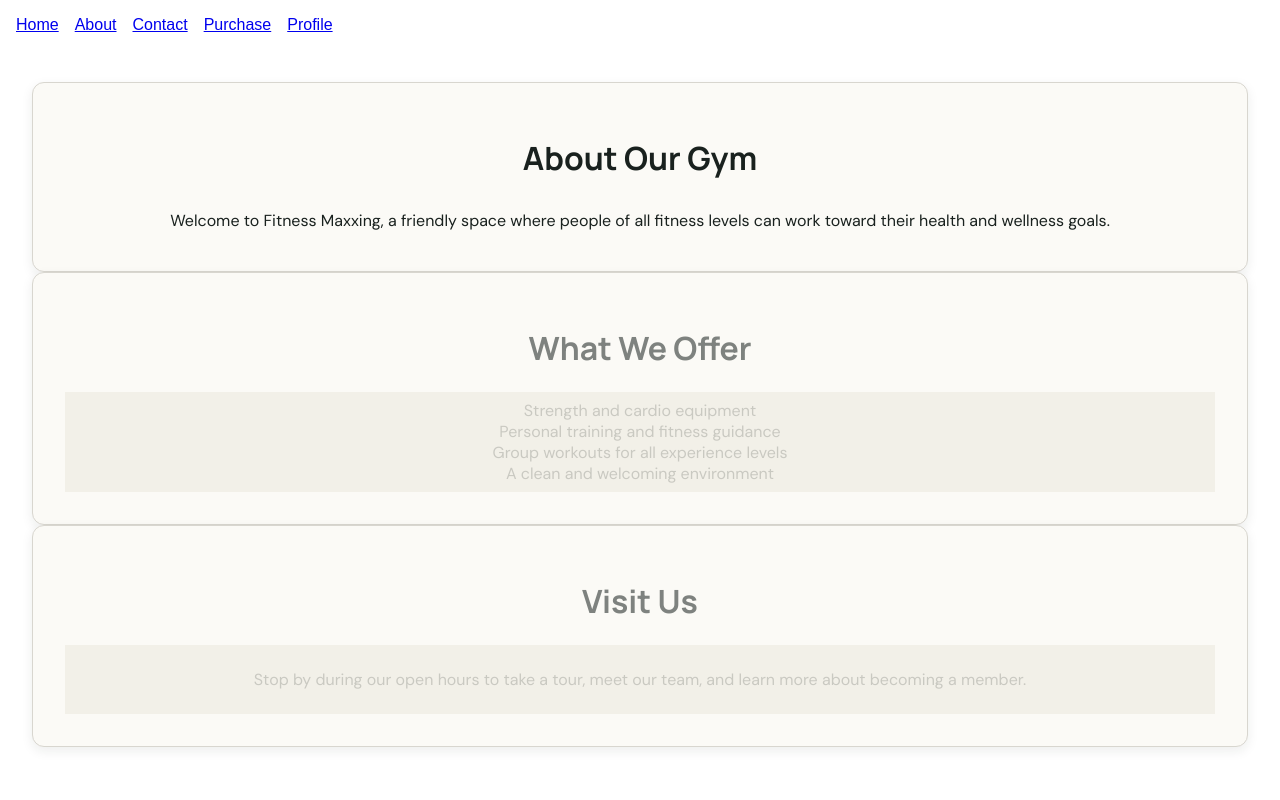
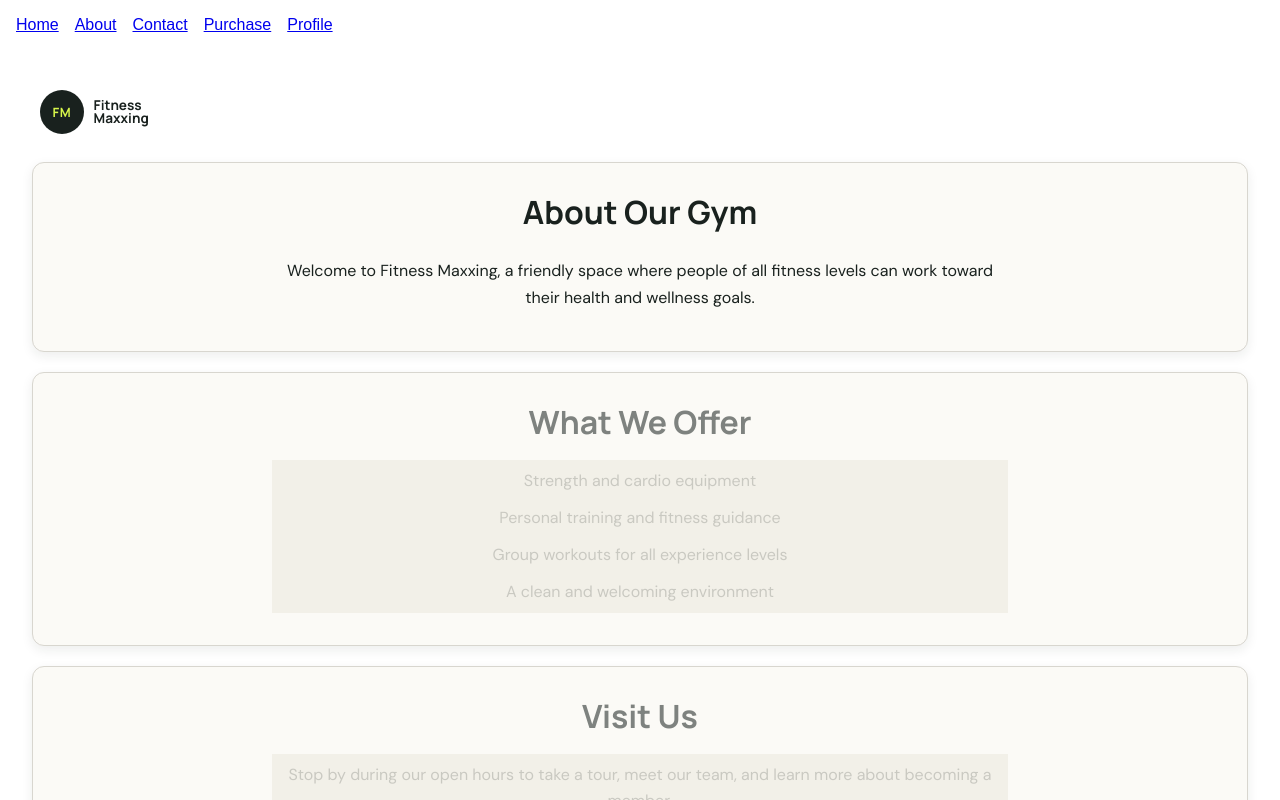
Before and after one commit to jaydonkc/h4i-calpoly-team7, a Next.js app: page /gym-info in a window 1280 px wide. Shown: the top 800 px of the page. Built offline with nearby package versions, Linux system fonts and the light colour scheme.

Commit message:
fix: styling fix to be readable and hours/location fixed

```diff
--- a/src/app/gym-info/info.css
+++ b/src/app/gym-info/info.css
@@ -1,4 +1,39 @@
 @import url("https://fonts.googleapis.com/css2?family=DM+Sans:wght@400;500;600;700&family=Manrope:wght@400;500;600;700&display=swap");
+
+.fitness-page {
+	position: relative;
+	padding-top: 6rem;
+}
+
+.fitness-logo {
+	position: absolute;
+	top: 1.5rem;
+	left: 1.5rem;
+	display: flex;
+	align-items: center;
+	gap: 0.6rem;
+	color: #19211e;
+	font-family: "Manrope", sans-serif;
+}
+
+.fitness-logo-mark {
+	display: grid;
+	width: 2.75rem;
+	height: 2.75rem;
+	place-items: center;
+	border-radius: 50%;
+	background-color: #19211e;
+	color: #d8f64b;
+	font-size: 0.8rem;
+	font-weight: 700;
+	letter-spacing: 0.05em;
+}
+
+.fitness-logo-name {
+	font-size: 0.85rem;
+	font-weight: 700;
+	line-height: 0.95;
+}
 
 .info {
 	max-width: 1200px;
@@ -13,9 +48,15 @@
 	box-shadow: 0 4px 12px rgba(25, 33, 30, 0.08);
 }
 
+.info + .info {
+	margin-top: 1.25rem;
+}
+
 .info h1 {
+	margin: 0 0 1.25rem;
 	font-family: "Manrope", sans-serif;
 	color: #19211e;
+	line-height: 1.1;
 	opacity: 0.55;
 	transition: opacity 0.3s ease;
 }
@@ -35,9 +76,12 @@
 
 .gym-details {
 	position: relative;
+	max-width: 720px;
+	margin: 0 auto;
 	max-height: 300px;
 	overflow: hidden;
 	padding: 0.5rem;
+	line-height: 1.65;
 }
 
 .gym-details::after {
@@ -62,7 +106,26 @@
 	list-style: none;
 }
 
+.offer-info li + li {
+	margin-top: 0.65rem;
+}
+
+.visit-info p {
+	margin: 0;
+}
+
 .info:hover .gym-details::after,
 .info:focus-within .gym-details::after {
 	opacity: 0;
 }
+
+@media (max-width: 760px) {
+	.fitness-page {
+		padding-top: 5.25rem;
+	}
+
+	.fitness-logo {
+		top: 1rem;
+		left: 1rem;
+	}
+}
--- a/src/app/gym-info/page.tsx
+++ b/src/app/gym-info/page.tsx
@@ -3,7 +3,16 @@
 
 export default function GymInfoPage() {
   return (
-    <main>
+    <main className="fitness-page">
+      <div className="fitness-logo" aria-label="Fitness Maxxing">
+        <span className="fitness-logo-mark">FM</span>
+        <span className="fitness-logo-name">
+          Fitness
+          <br />
+          Maxxing
+        </span>
+      </div>
+
       <div className="info about-info">
         <h1>About Our Gym</h1>
         <div className="gym-details" tabIndex={0}>
@@ -28,6 +37,13 @@
         <h1>Visit Us</h1>
         <div className="gym-details" tabIndex={0}>
           <p>Stop by during our open hours to take a tour, meet our team, and learn more about becoming a member.</p>
+          <p>
+            <strong>Hours:</strong> Monday-Friday, 5:00 AM-10:00 PM; Saturday-Sunday, 7:00 AM-8:00 PM
+          </p>
+          <p>
+            <strong>Sample locations:</strong> Downtown Fitness Maxxing, 123 Main Street; Northside Fitness Maxxing, 456
+            Oak Avenue
+          </p>
         </div>
       </div>
     </main>
```
